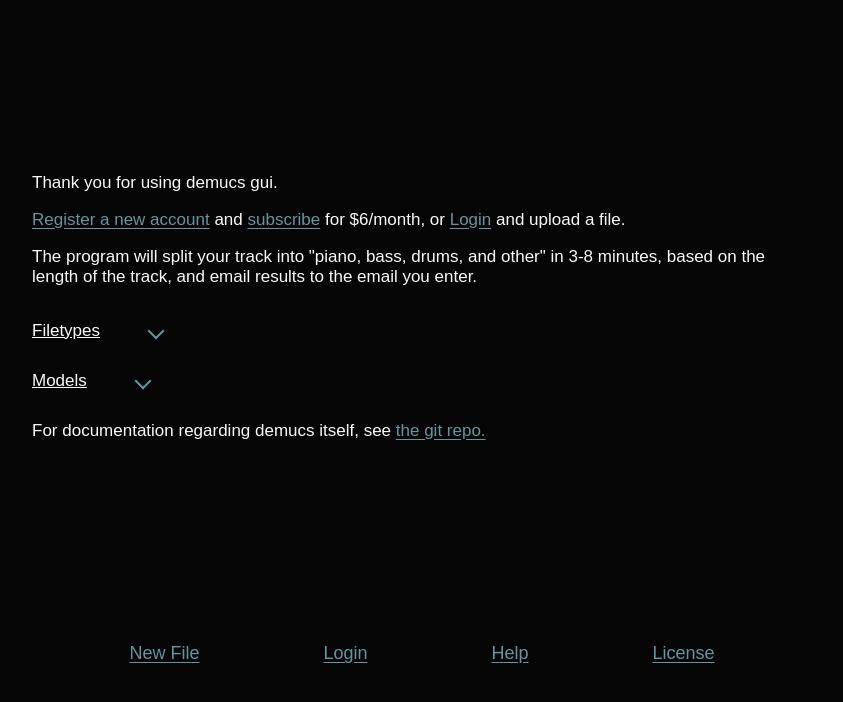
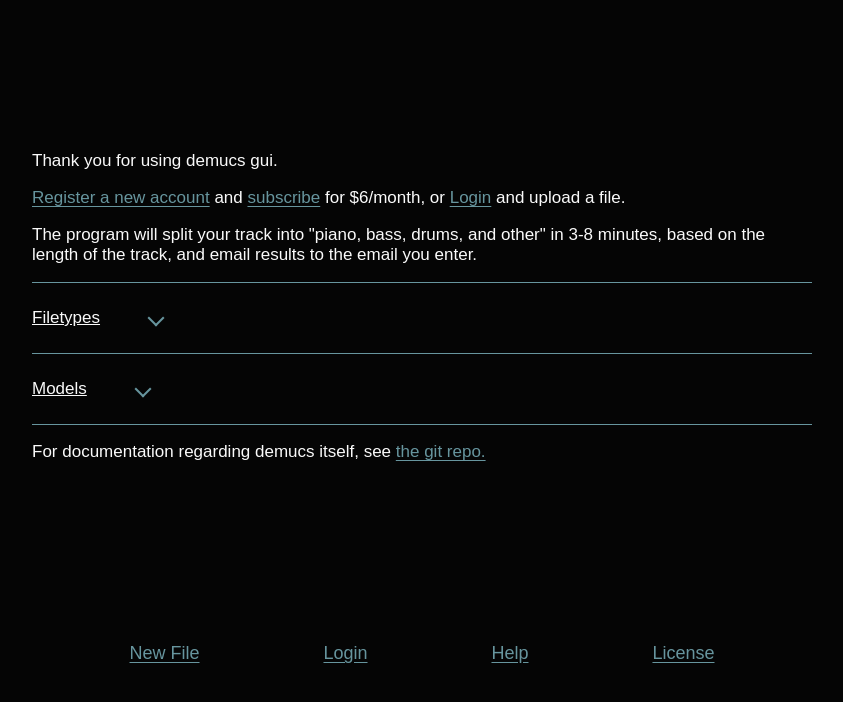
Before and after one commit to tissakhosla/demucs-gui, a Flask app: page /help in a window 1280 px wide. Shown: the part 98-800 px from the top of the page, without its empty margins (218-1061 px from the left). Run offline with Flask 3, Linux system fonts and the light colour scheme; parts of the project's set-up code (start-up, migrations or seed data) failed here and were passed over.

Commit message:
cleaned up help

```diff
--- a/static/drop-down.js
+++ b/static/drop-down.js
@@ -1,13 +1,13 @@
-console.log('asdjflk')
 
 function activate(p) {
-    console.log(p)
+    console.dir(p)
     if (!p.classList.contains("active")) { p.classList.add("active") }
     else (p.classList.remove("active"))
 }
 
 document.querySelectorAll(".accordion-head").forEach(a => {
     a.addEventListener("click", () => {
-        activate(a.parentElement)
+        activate(a.nextElementSibling)
+        activate(a.children[1])
     })
 })
--- a/static/style.css
+++ b/static/style.css
@@ -4,11 +4,6 @@
     --white: rgb(250, 250, 250, 1);
     --blue: rgb(103, 149, 158, 1);
     --red: rgb(185, 35, 27);
-}
-
-input,
-.drop-down {
-    transition: all 0.5s ease;
 }
 
 html {
@@ -145,6 +140,16 @@
     margin: 8px 0;
 }
 
+.help span {
+    background: rgb(130, 173, 82, .6);
+    padding: 2px 3px;
+    border-radius: 3px;
+}
+
+.help span code {
+    background: rgb(0, 0, 0, 0);
+}
+
 footer {
     display: flex;
     justify-content: space-between;
@@ -204,7 +209,11 @@
 }
 
 .drop-down {
-    height: 50px;
+    transition: all 0.5s ease;
+}
+
+.drop-down {
+    height: 0px;
     overflow: hidden;
 }
 
@@ -213,12 +222,29 @@
 }
 
 .active.filetype-help {
-    height: 200px;
+    height: 150px;
 }
 
 .active.models-help {
-    height: 350px;
+    height: 400px;
 }
+
+@media (max-width: 780px) {
+
+    .active.advanced-options {
+        height: 360px;
+    }
+
+    .active.filetype-help {
+        height: 200px;
+    }
+
+    .active.models-help {
+        height: 500px;
+    }
+
+}
+
 
 .radios {
     display: flex;
@@ -245,4 +271,15 @@
     transform: rotate(45deg);
     border-bottom: 2px solid var(--blue);
     border-right: 2px solid var(--blue);
+    transition: all .3s;
 }
+
+.active.down-arrow {
+    transform: rotate(-135deg);
+}
+
+hr {
+    height: 1px;
+    border: none;
+    background: var(--blue);
+}
--- a/templates/cmp-help-filetype.html
+++ b/templates/cmp-help-filetype.html
@@ -1,11 +1,13 @@
+<div class="accordion-head">
+    <p>Filetypes</p>
+    <div class="down-arrow"></div>
+</div>
 <div class="drop-down filetype-help">
-    <div class="accordion-head">
-        <p>Filetypes
-        <div class="down-arrow"></div>
-        </p>
-    </div>
-    <p>Please use high quality WAV or MP3s for the best results. Processing low quality files will have unsatisfactory
-        results.</p>
-    <p>Select output of WAV or MP3. Again, WAV is preferred and will be of higher sonic quality.</p>
-    <p>FLAC and ogg/vorbis support for input files is in development.</p>
+    <p><span>Use High Quality <code>.wav</code>!</span>
+        Best results are achieved with input of uncompressed filetypes.
+    </p>
+    <ul>
+        <li>FLAC and ogg/vorbis support for input files is in development.</li>
+        <li>Demucs supports <code>.mp3</code>, however results can be unsatisfactory.</li>
+    </ul>
 </div>
--- a/templates/cmp-help-models.html
+++ b/templates/cmp-help-models.html
@@ -1,9 +1,8 @@
+<div class="accordion-head">
+    <p>Models</p>
+    <div class="down-arrow"></div>
+</div>
 <div class="drop-down models-help">
-    <div class="accordion-head">
-        <p>Models
-        <div class="down-arrow"></div>
-        </p>
-    </div>
     <p>A model is the process by which demucs separates the tracks, including how the AI was trained.</p>
     <ul dir="auto">
         <li><code>htdemucs</code>: Default model.
--- a/templates/help.html
+++ b/templates/help.html
@@ -10,8 +10,11 @@
     <p>The program will split your track into "piano, bass, drums, and other" in 3-8 minutes, based on the length of the
         track, and email results to the email you enter.
     </p>
+    <hr>
     {% include 'cmp-help-filetype.html' %}
+    <hr>
     {% include 'cmp-help-models.html' %}
+    <hr>
     <p>For documentation regarding demucs itself, see <a href="https://github.com/facebookresearch/demucs"
             target="_blank">the git repo.</a>
     </p>
```
Also changed, not shown: docs/todos.md (+2 -0 lines), templates/cmp-form-advanced.html (+4 -5 lines).
